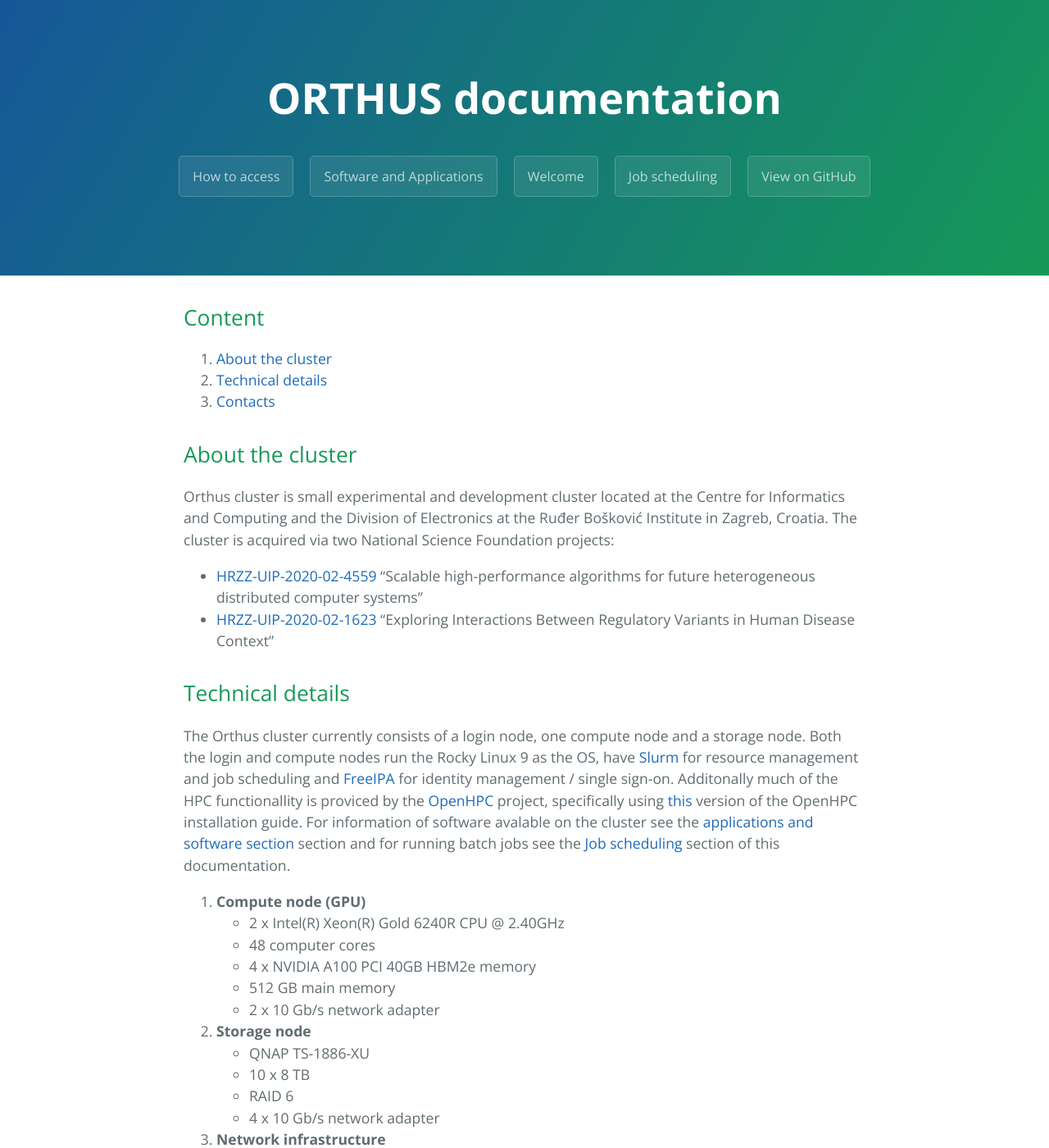
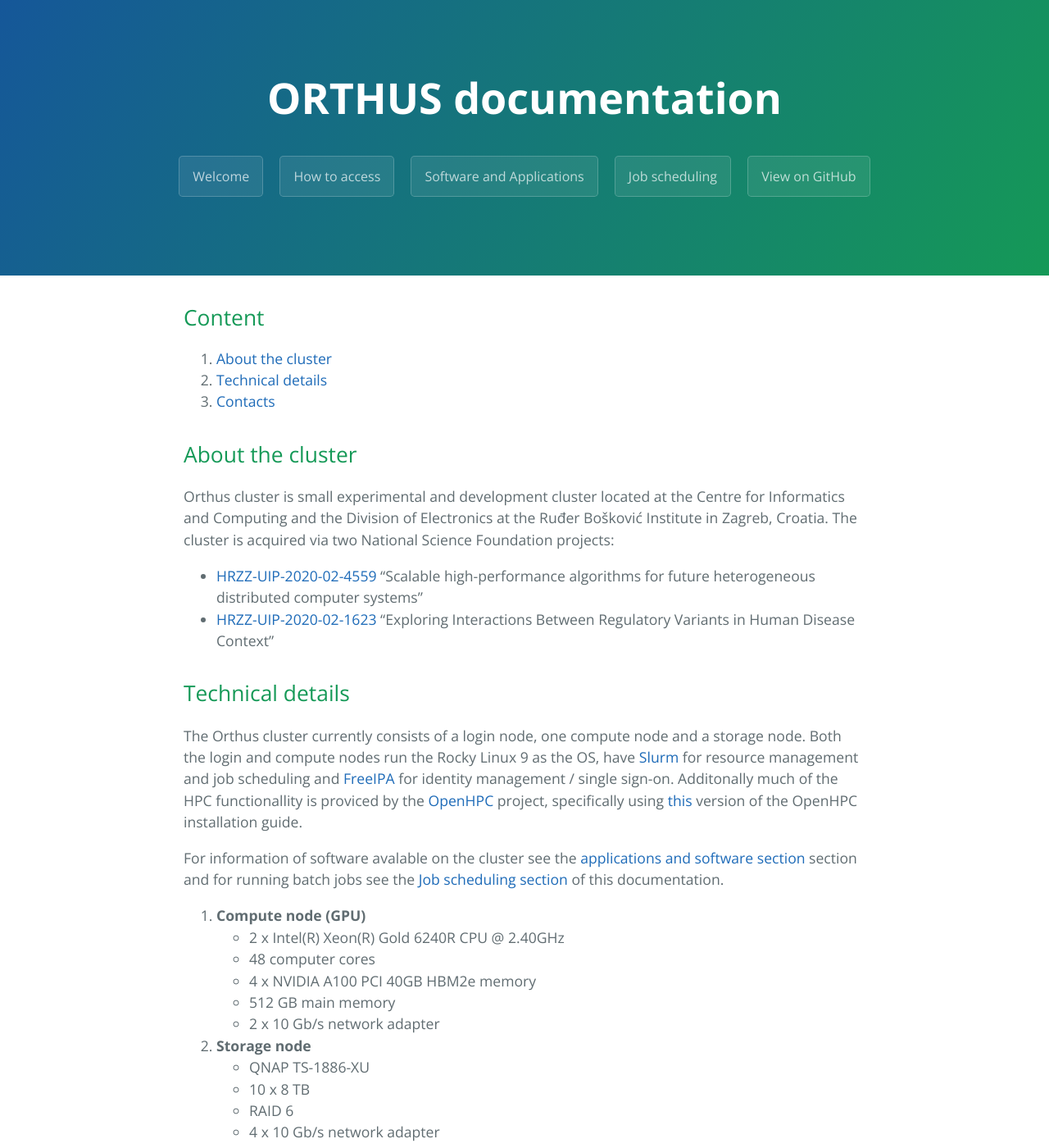
Before and after one commit to HybridScale/orthus, a Jekyll site: the page built from index.md, in a window 1280 px wide and 1400 px high. Shown: the whole window at 82% size. Built offline with Jekyll 4.4.1, drawn with Linux system fonts in a browser that asks for light colours.

Commit message:
clean up errors

```diff
--- a/_layouts/template.html
+++ b/_layouts/template.html
@@ -13,7 +13,8 @@
         <section class="page-header">
             <h1 class="project-name">ORTHUS documentation</h1>
             <h2 class="project-tagline"></h2>
-            {% for page in site.pages %}
+            {% assign sorted_pages = site.pages | sort: 'order' %}
+            {% for page in sorted_pages %}
                 <a href= {{ page.filename }} class="btn">{{ page.title }}</a>
             {% endfor %}
             <a href="https://github.com/HybridScale/orthus/tree/gh-pages" class="btn">View on GitHub</a>
--- a/index.md
+++ b/index.md
@@ -18,7 +19,9 @@ The cluster is acquired via two National Science Foundation projects:
 
 ## Technical details
 
-The Orthus cluster currently consists of a login node, one compute node and a storage node. Both the login and compute nodes run the Rocky Linux 9 as the OS, have [Slurm](https://slurm.schedmd.com/documentation.html) for resource management and job scheduling and [FreeIPA](https://www.freeipa.org/) for identity management / single sign-on. Additonally much of the HPC functionallity is proviced by the [OpenHPC](https://openhpc.community/) project, specifically using [this](Install_guide.pdf) version of the OpenHPC installation guide. For information of software avalable on the cluster see the [applications and software section](applications.md) section and for running batch jobs see the [Job scheduling](running.md) section of this documentation.
+The Orthus cluster currently consists of a login node, one compute node and a storage node. Both the login and compute nodes run the Rocky Linux 9 as the OS, have [Slurm](https://slurm.schedmd.com/documentation.html) for resource management and job scheduling and [FreeIPA](https://www.freeipa.org/) for identity management / single sign-on. Additonally much of the HPC functionallity is proviced by the [OpenHPC](https://openhpc.community/) project, specifically using [this](Install_guide.pdf) version of the OpenHPC installation guide.
+
+For information of software avalable on the cluster see the [applications and software section](applications.md) section and for running batch jobs see the [Job scheduling section](running.md) of this documentation.
 
 1. **Compute node (GPU)**
     - 2 x Intel(R) Xeon(R) Gold 6240R CPU @ 2.40GHz
```
Also changed, not shown: other parts of index.md (+1 -0 lines), access.md (+2 -1 lines), applications.md (+5 -4 lines), running.md (+1 -5 lines).
